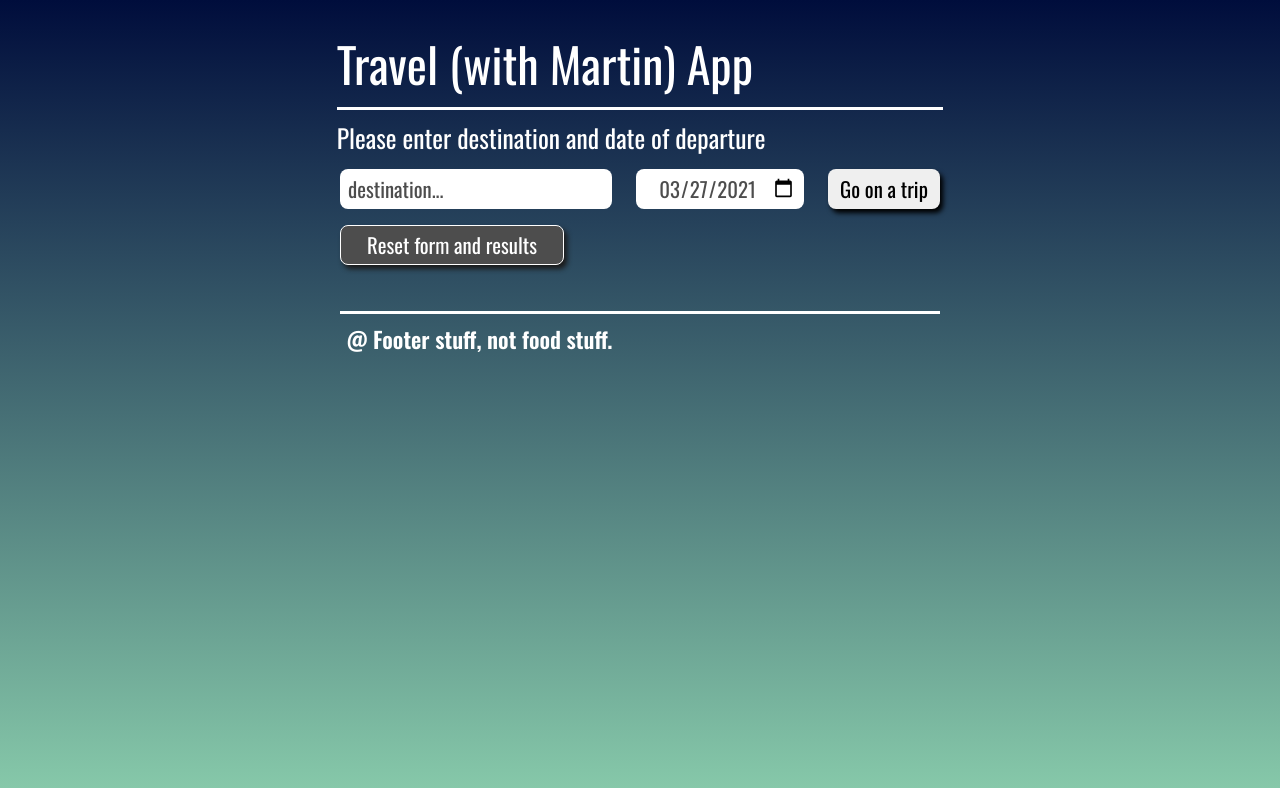
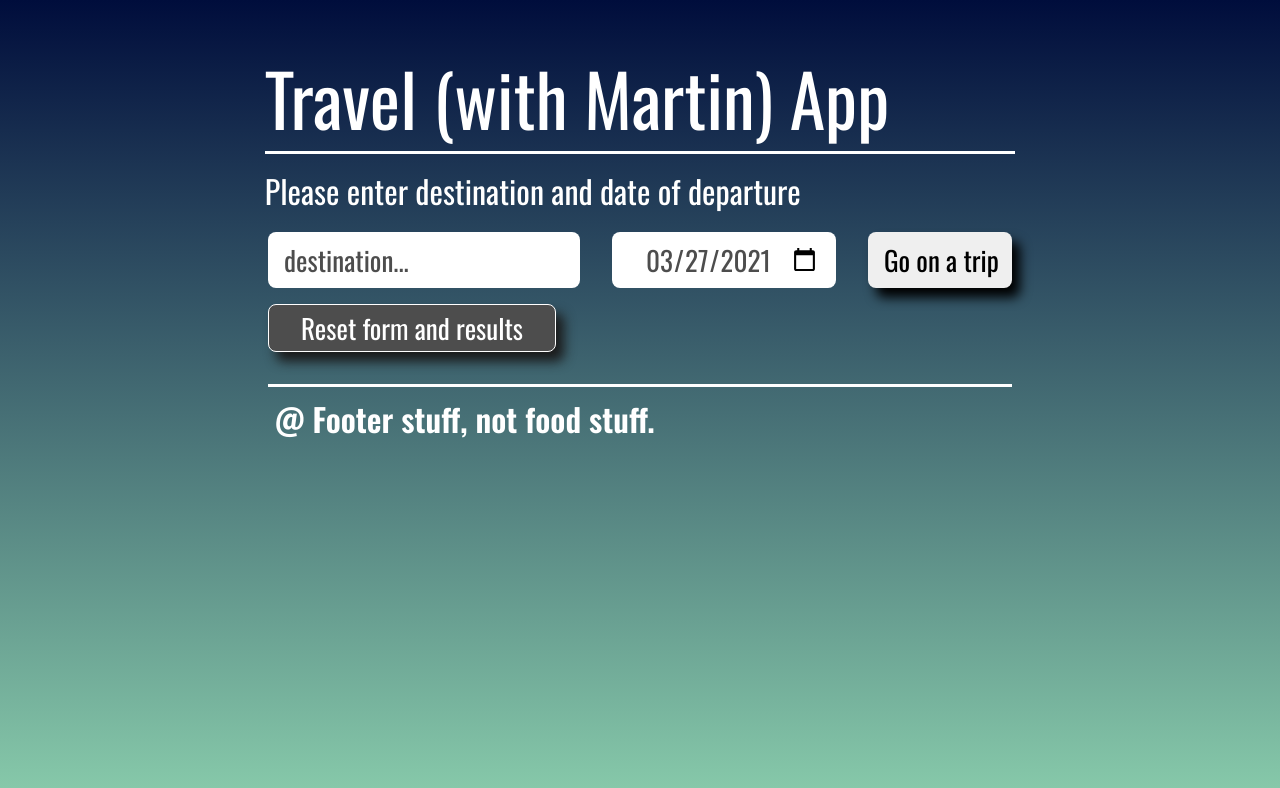
Before and after one commit to MartinSchuhmacher/udacity-final-travel-app, a website built with webpack: page src/client/views/index.html in a window 1280 px wide. Built offline with nearby package versions, Linux system fonts and the light colour scheme; a web font is replaced by a local one.

Commit message:
style: Add responsive design (desktop)

```diff
--- a/src/client/styles/footer.scss
+++ b/src/client/styles/footer.scss
@@ -9,4 +9,7 @@ footer {
     @media (min-width: 48rem) {
         font-size: 1.4rem;
     }
+    @media (min-width: 64rem) {
+        font-size: 2rem;
+    }
 }
--- a/src/client/styles/form.scss
+++ b/src/client/styles/form.scss
@@ -6,6 +6,10 @@ label {
     @media (min-width: 48rem) {
         font-size: 1.6rem;
         line-height: 1.5;
+    }
+    @media (min-width: 64rem) {
+        font-size: 2rem;
+        line-height: 1.8;
     }
 }
 
@@ -72,7 +76,6 @@ input {
         font-size: 1.3rem;
         padding: 0 0.5rem 0 0.5rem;
         &#delete {
-            margin-left: 0.4rem;
             width: 14rem;
             height: 2.5rem;
             margin-left: 0.2rem;
@@ -80,17 +83,31 @@ input {
         &#date {
             font-size: 1.3rem;
             width: 9.5rem;
-            text-align: center;
         }
         &[type="submit"] {
             width: 7rem;
             height: 2.5rem;
-            text-align: center;
-            vertical-align: middle;
-            box-shadow: 0.2rem 0.25rem 0.3rem #000;
-            cursor: pointer;
             margin-left: 0;
-            color: #000;
+        }
+    }
+    @media (min-width: 64rem) {
+        height: 3.5rem;
+        width: 17.5rem;
+        font-size: 1.7rem;
+        padding: 0 1rem 0 1rem;
+        &#delete {
+            width: 18rem;
+            height: 3rem;
+            box-shadow: 0.5rem 0.6rem 0.7rem #1b1b1b;
+        }
+        &#date {
+            font-size: 1.7rem;
+            width: 12rem;
+        }
+        &[type="submit"] {
+            width: 9rem;
+            height: 3.5rem;
+            box-shadow: 0.5rem 0.6rem 0.7rem #000;
         }
     }
 }
--- a/src/client/styles/main.scss
+++ b/src/client/styles/main.scss
@@ -24,6 +24,10 @@ body {
     margin: 0;
     justify-content: center;
     font-family: 'Oswald', BlinkMacSystemFont, sans-serif;
+    @media (min-width: 64rem) {
+        grid-template-rows: minmax(18.75rem, auto) 4.5rem;
+        padding: 1.5rem;
+    }
 }
 
 main {
@@ -74,8 +78,15 @@ main {
             }
         }
     }
+    //desktop view
+    @media (min-width: 64rem) {
+        .app {
+            &.header {
+                font-size: 4.5rem;
+            }
+            .text-button {
+                gap: 2rem;
+            }
+        }
+    }
 }
-//tablet
-//@media (min-width: 768px) {}
-//desktop
-//@media (min-width: 1024px) {}
--- a/src/client/styles/results.scss
+++ b/src/client/styles/results.scss
@@ -1,6 +1,11 @@
 .picture {
     width: 100%;
     border-radius: 0.3rem;
+    @media (min-width: 64rem) {
+        width: auto;
+        max-height: 600px;
+        object-fit: contain;
+    }
 }
 
 #results-area {
@@ -27,6 +32,9 @@
         img {
             max-width: 2.5rem;
         }
+        @media (min-width: 25rem) and (max-width: 48rem) {
+            justify-content: center;
+        }
     }
     @media (min-width: 48rem) {
         h2 {
@@ -43,4 +51,28 @@
             }
         }
     }
+    @media (min-width: 64rem) {
+        h2 {
+            font-size: 3.5rem;
+        }
+        h3 {
+            font-size: 2.6rem;
+        }
+        ul {
+            display: flex;
+            flex-direction: row;
+            flex-wrap: wrap;
+            justify-content: space-evenly;
+        }
+        .weather-box {
+            font-size: 1.6rem;
+            padding: 0 0 1rem 1.3rem;
+            display: flex;
+            flex-direction: column;
+            white-space: nowrap;
+            img {
+                max-width: 5rem;
+            }
+        }
+    }
 }
```
